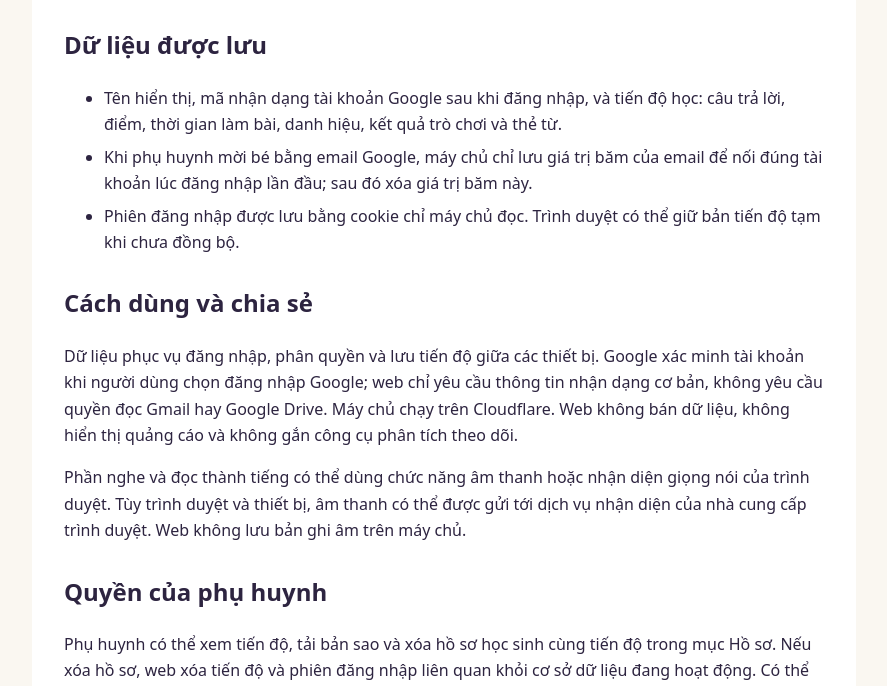
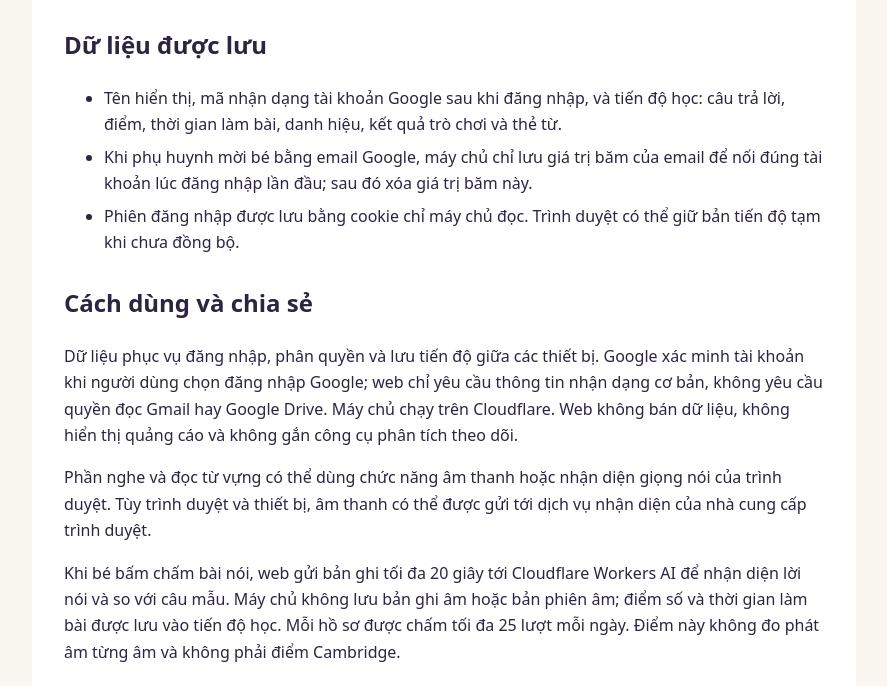
Before and after one commit to HLuan291/hoctienganhflyer, a website: page ui/privacy.html in a window 1280 px wide. Shown: the part 251-937 px from the top of the page, without its empty margins (196-1083 px from the left). Drawn offline with Linux system fonts and the light colour scheme.

Commit message:
Add AI-assisted speaking practice and transparent scoring

```diff
--- a/ui/privacy.html
+++ b/ui/privacy.html
@@ -18,7 +18,8 @@
   </ul>
   <h2>Cách dùng và chia sẻ</h2>
   <p>Dữ liệu phục vụ đăng nhập, phân quyền và lưu tiến độ giữa các thiết bị. Google xác minh tài khoản khi người dùng chọn đăng nhập Google; web chỉ yêu cầu thông tin nhận dạng cơ bản, không yêu cầu quyền đọc Gmail hay Google Drive. Máy chủ chạy trên Cloudflare. Web không bán dữ liệu, không hiển thị quảng cáo và không gắn công cụ phân tích theo dõi.</p>
-  <p>Phần nghe và đọc thành tiếng có thể dùng chức năng âm thanh hoặc nhận diện giọng nói của trình duyệt. Tùy trình duyệt và thiết bị, âm thanh có thể được gửi tới dịch vụ nhận diện của nhà cung cấp trình duyệt. Web không lưu bản ghi âm trên máy chủ.</p>
+  <p>Phần nghe và đọc từ vựng có thể dùng chức năng âm thanh hoặc nhận diện giọng nói của trình duyệt. Tùy trình duyệt và thiết bị, âm thanh có thể được gửi tới dịch vụ nhận diện của nhà cung cấp trình duyệt.</p>
+  <p>Khi bé bấm chấm bài nói, web gửi bản ghi tối đa 20 giây tới Cloudflare Workers AI để nhận diện lời nói và so với câu mẫu. Máy chủ không lưu bản ghi âm hoặc bản phiên âm; điểm số và thời gian làm bài được lưu vào tiến độ học. Mỗi hồ sơ được chấm tối đa 25 lượt mỗi ngày. Điểm này không đo phát âm từng âm và không phải điểm Cambridge.</p>
   <h2>Quyền của phụ huynh</h2>
   <p>Phụ huynh có thể xem tiến độ, tải bản sao và xóa hồ sơ học sinh cùng tiến độ trong mục Hồ sơ. Nếu xóa hồ sơ, web xóa tiến độ và phiên đăng nhập liên quan khỏi cơ sở dữ liệu đang hoạt động. Có thể liên hệ địa chỉ hỗ trợ của ứng dụng hiển thị trên màn hình đăng nhập Google để hỏi về dữ liệu.</p>
   <p>Phụ huynh nên giám sát việc dùng tài khoản Google của bé và quyền dùng micro trên thiết bị. Dịch vụ Google, Cloudflare và trình duyệt có chính sách riêng đối với dữ liệu mà họ xử lý.</p>
```
